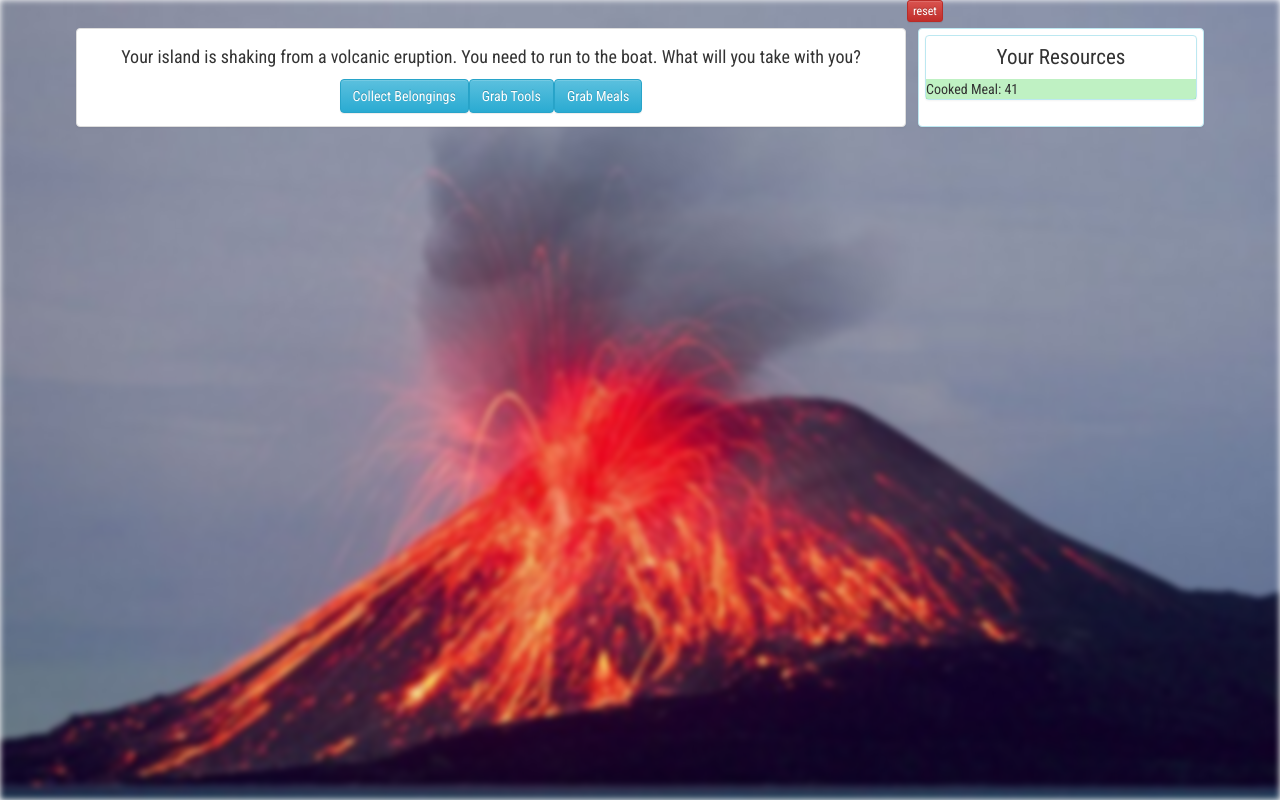
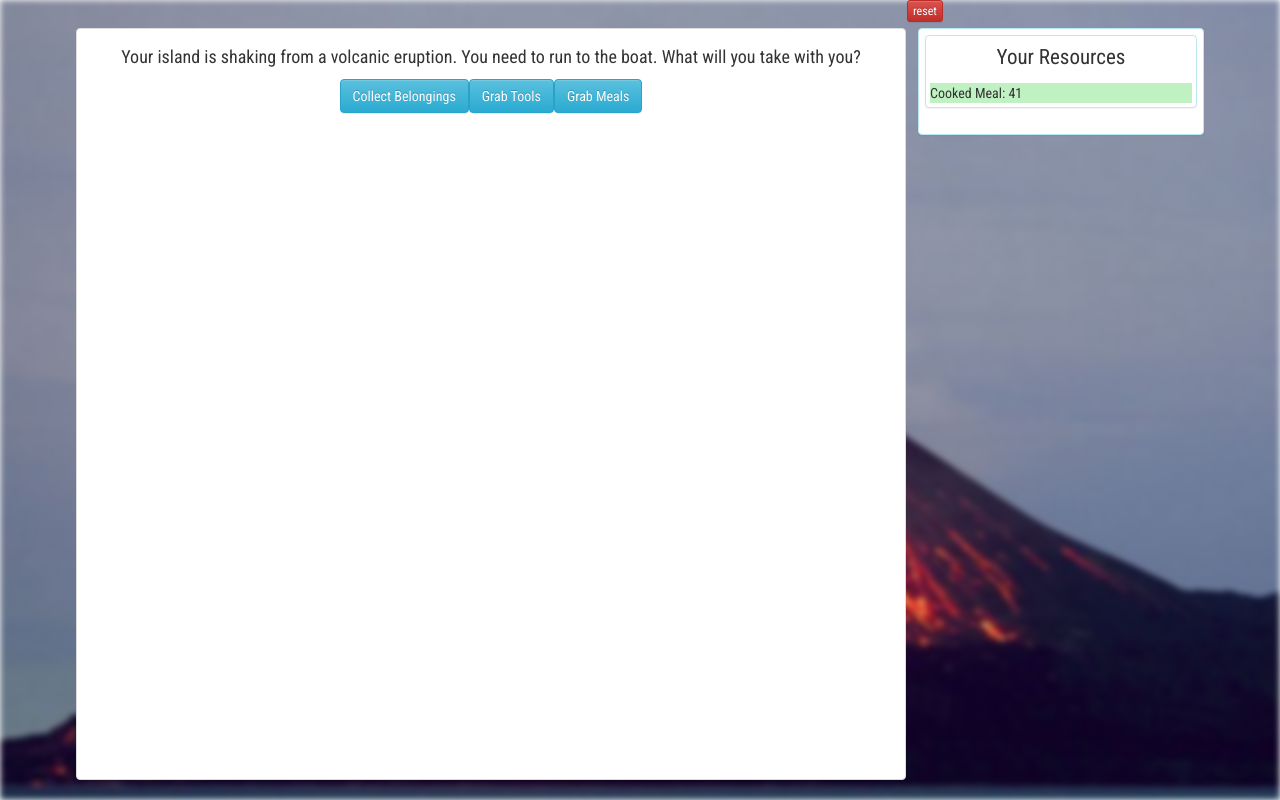
Before and after one commit to iamwhaler/polynezia, a React (Create React App) app: page / in a window 1280 px wide. Built offline with nearby package versions, Linux system fonts and the light colour scheme.

Commit message:
Add building fancy scroll

```diff
--- a/src/App.js
+++ b/src/App.js
@@ -539,10 +539,10 @@ class App extends Component {
             : 'url(/environments/'+this.state.environment+'.jpg)';
 
         return (
-            <div className="App clearfix">
+            <div className="App">
                 <div className="background-image" style={{'backgroundImage': bg_style}}>
                 </div>
-                <div className="content clearfix">
+                <div className="content">
                     {this.state.score
                         ?
                         <div className="container">
@@ -555,7 +555,7 @@ class App extends Component {
                         </div>
                         :
                         <div className="container theme-showcase" role="main">
-                            <div className="flex-container-row clearfix">
+                            <div className="flex-container-row">
                                 <span className="pull-left flex-element cheat"> {make_button('cheat', ' ', () => {
                                     this.setState({
                                         wood: 10000,
@@ -578,11 +578,11 @@ class App extends Component {
                                     {make_button('refresh', 'reset', this.newGame, 'Hard Reset For Developers', ' btn-xs btn-danger')}</span>
                             </div>
 
-                            <div className="flex-container-row clearfix">
+                            <div className="flex-container-row">
 
                                 { // Left Column
                                 }
-                                <div className="flex-element fat panel panel-default" style={{'flexGrow': 3}}>
+                                <div className="flex-element fat panel panel-default no-scroller clearfix" style={{'flexGrow': 3}}>
                                     {this.state.storyline === true ?
                                         <div>
                                             <p className="h4 fat">{this.getStep().text}</p>
@@ -617,7 +617,7 @@ class App extends Component {
                                                 </div>
                                             </div>
 
-                                            <div className="">
+                                            <div className="scroller">
                                                 {_.keys(buildings).map((building_key) => {
                                                     let profession_key = buildings[building_key].worker;
                                                     //  console.log(building_key, profession_key);
--- a/src/css/App.css
+++ b/src/css/App.css
@@ -42,6 +42,15 @@
  background-color: rgba(245, 244, 28, 0.57);
 }
 
+.no-scroller {
+    height: 94vh;
+}
+
+.scroller {
+    overflow: scroll;
+    height: 71vh;
+}
+
 
 .arrow-button {
     width: 22px;
@@ -51,12 +60,15 @@
 }
 
 
+
+
 .App {
   text-align: center;
 }
 
 .datablock {
   text-align: left;
+    padding: 4px;
 }
 
 .App-logo {
@@ -105,7 +117,7 @@
 }
 
 .content {
- /* position: fixed; */
+  position: fixed;
   left: 0;
   right: 0;
   z-index: 9;
--- a/src/css/index.css
+++ b/src/css/index.css
@@ -46,6 +46,9 @@ body {
   padding: 0px;
 }
 
+.air {
+    padding: 3px;
+}
 .filament {
   padding: 2px;
   margin: 2px;
--- a/src/gamedata/Machine.js
+++ b/src/gamedata/Machine.js
@@ -1,7 +1,7 @@
 
 import _ from 'lodash';
 
-import {resources, professions} from './/knowledge';
+import {resources, professions} from './knowledge';
 
 export const Machine = {
     tick: (state, app) => {
```
Also changed, not shown: 1 other file (tests, documents, lock files or other folders).
